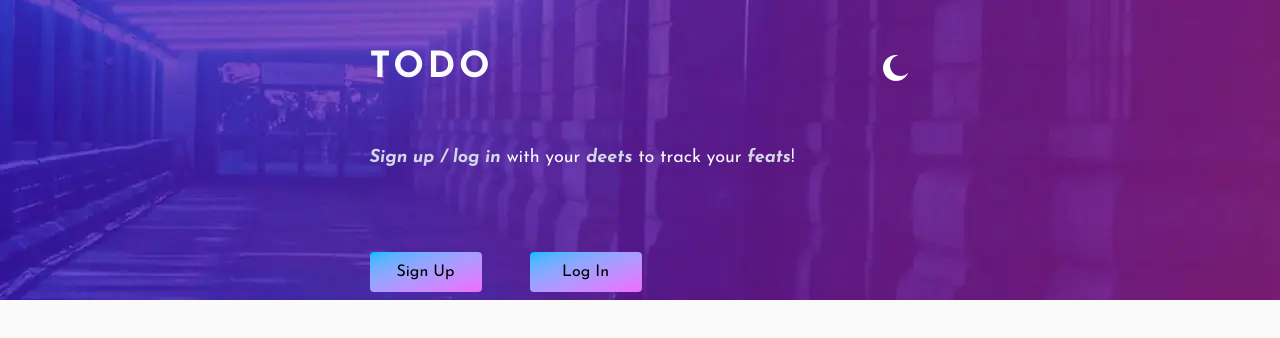
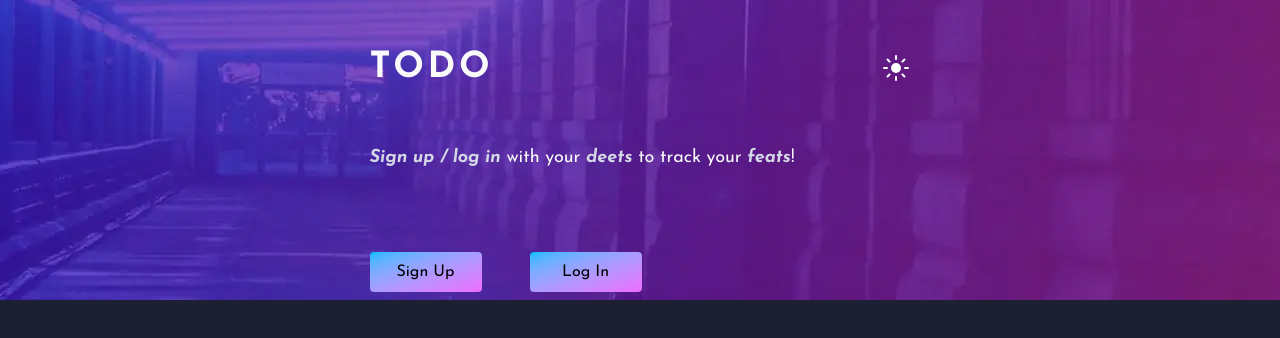
Before and after one commit to JoleneKearse/todo, a React (Vite) app: page / in a window 1280 px wide. Both pictures are taken after a click on the button "Toggle Theme". Shown: the top 338 px of the page. Built offline with nearby package versions, Linux system fonts and the light colour scheme; no server answers.

Commit message:
chore: finish light dark mode toggle

```diff
--- a/src/components/ThemeButton.tsx
+++ b/src/components/ThemeButton.tsx
@@ -9,8 +9,21 @@ type ThemeProps = {
 };
 
 const ThemeButton = ({ theme, setTheme }: ThemeProps) => {
-  const handleThemeToggle = () =>
-    setTheme(theme === "light" ? "dark" : "light");
+  const handleThemeToggle = () => {
+    setTheme((prevTheme) => {
+      const newTheme = prevTheme === "light" ? "dark" : "light";
+
+      if (newTheme === "dark") {
+        document.documentElement.classList.add("dark");
+        localStorage.setItem("theme", "dark");
+      } else {
+        document.documentElement.classList.remove("dark");
+        localStorage.setItem("theme", "light");
+      }
+
+      return newTheme;
+    });
+  };
 
   return (
     <button
@@ -20,9 +33,9 @@ const ThemeButton = ({ theme, setTheme }: ThemeProps) => {
       className="w-7 rounded-full hover:cursor-pointer"
     >
       {theme === "light" ? (
-        <img src={Sun} alt="Light Theme" className="mr-4" />
+        <img src={Moon} alt="Switch to dark theme" className="mr-4" />
       ) : (
-        <img src={Moon} alt="Dark Theme" className="mr-4" />
+        <img src={Sun} alt="Switch to light theme" className="mr-4" />
       )}
     </button>
   );
```
